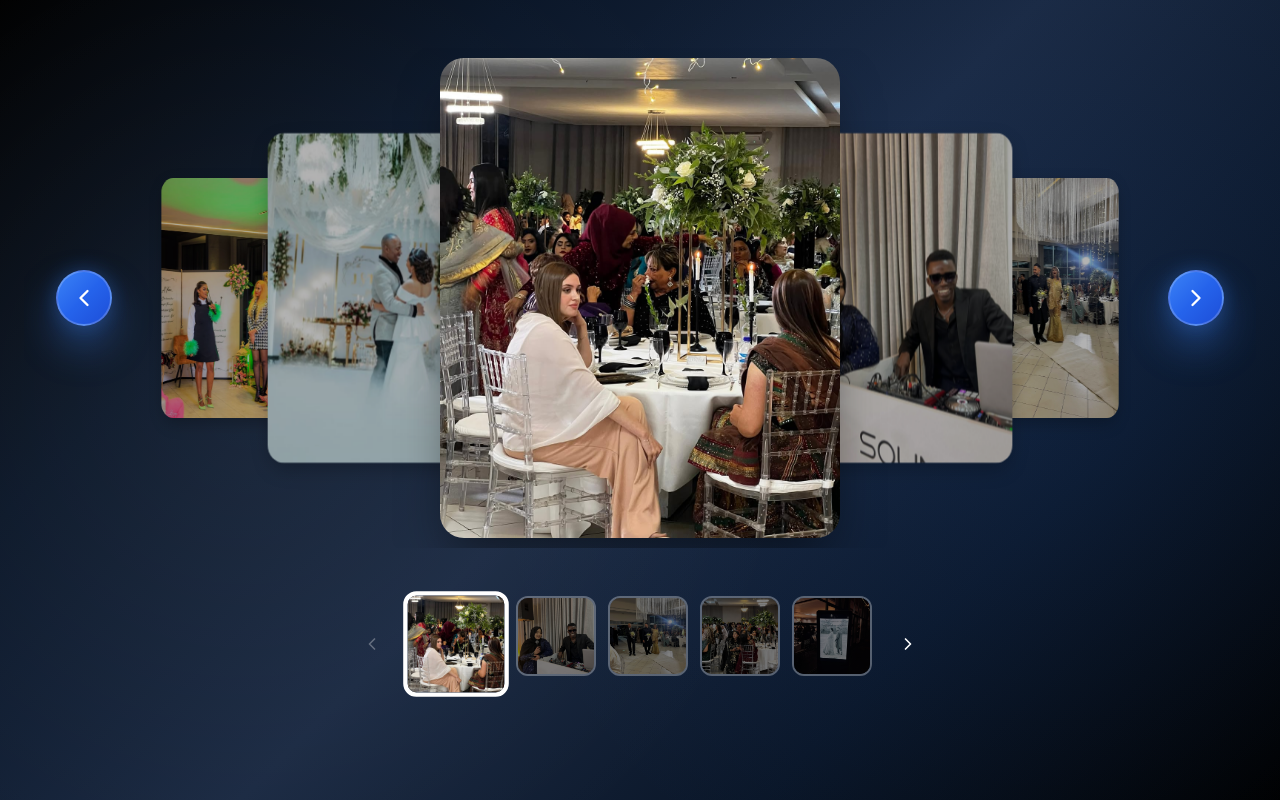
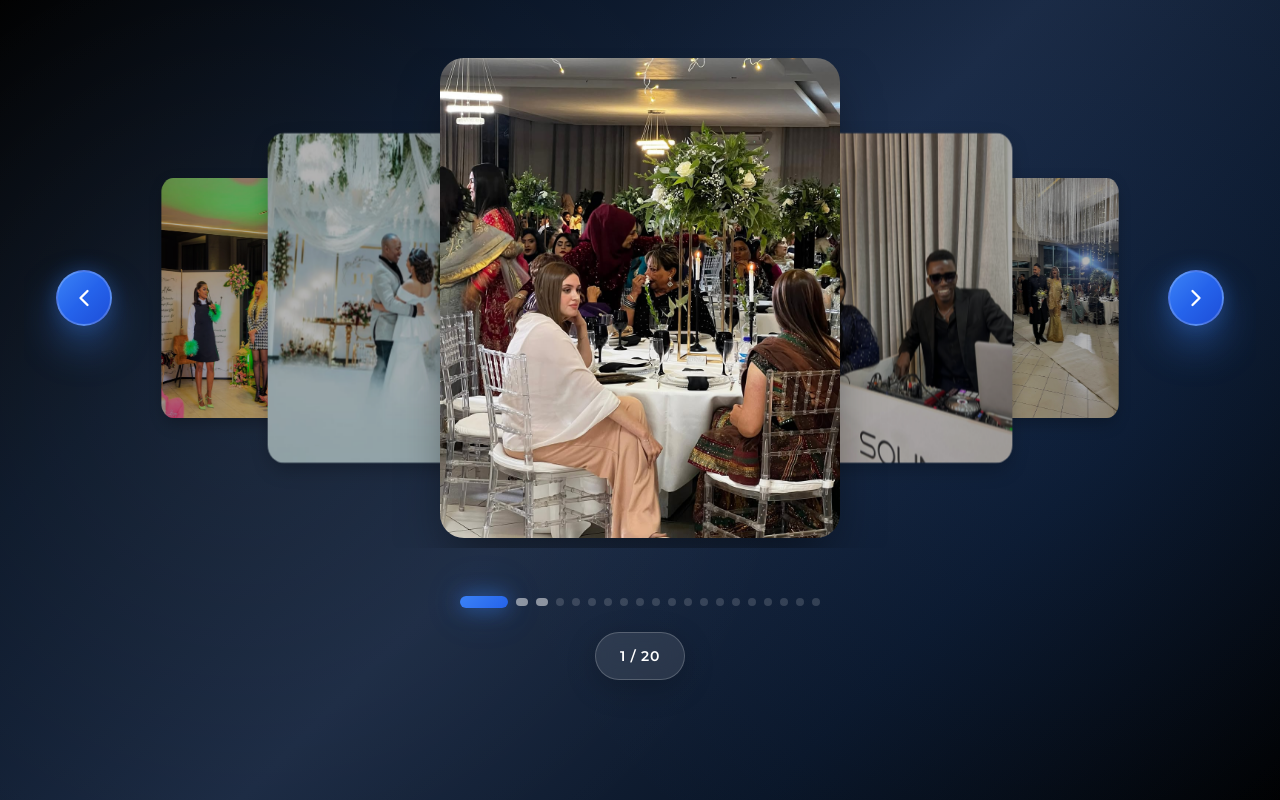
Before and after one commit to Naomi-Faffy/LightSound, a React (Vite) app: page /gallery in a window 1280 px wide. Built offline with nearby package versions, Linux system fonts and the light colour scheme.

Commit message:
Update portfolio

```diff
--- a/src/components/gallery/ThreeDCarousel.jsx
+++ b/src/components/gallery/ThreeDCarousel.jsx
@@ -5,8 +5,6 @@ import { Button } from "@/components/ui/button";
 
 export default function ThreeDCarousel({ images }) {
   const [currentIndex, setCurrentIndex] = useState(0);
-  const [thumbnailStartIndex, setThumbnailStartIndex] = useState(0);
-  const THUMBNAILS_PER_VIEW = 5;
 
   const getVisibleImages = () => {
     const visible = [];
@@ -30,29 +28,9 @@ export default function ThreeDCarousel({ images }) {
     setCurrentIndex((prev) => (prev - 1 + images.length) % images.length);
   };
 
-  const handleThumbnailClick = (index) => {
+  const handleDotClick = (index) => {
     setCurrentIndex(index);
   };
-
-  const handleThumbnailPrev = () => {
-    if (thumbnailStartIndex > 0) {
-      setThumbnailStartIndex(thumbnailStartIndex - 1);
-    }
-  };
-
-  const handleThumbnailNext = () => {
-    if (thumbnailStartIndex < images.length - THUMBNAILS_PER_VIEW) {
-      setThumbnailStartIndex(thumbnailStartIndex + 1);
-    }
-  };
-
-  useEffect(() => {
-    if (currentIndex < thumbnailStartIndex) {
-      setThumbnailStartIndex(currentIndex);
-    } else if (currentIndex >= thumbnailStartIndex + THUMBNAILS_PER_VIEW) {
-      setThumbnailStartIndex(currentIndex - THUMBNAILS_PER_VIEW + 1);
-    }
-  }, [currentIndex, thumbnailStartIndex]);
 
   useEffect(() => {
     const handleKeyDown = (e) => {
@@ -235,87 +213,79 @@ export default function ThreeDCarousel({ images }) {
 
       <div style={{
         display: "flex",
+        flexDirection: "column",
         alignItems: "center",
         justifyContent: "center",
-        gap: "1rem",
+        gap: "1.5rem",
         marginTop: "3rem"
       }}>
-        <Button
-          variant="ghost"
-          size="icon"
-          onClick={handleThumbnailPrev}
-          disabled={thumbnailStartIndex === 0}
-          style={{
-            color: "white",
-            opacity: thumbnailStartIndex === 0 ? 0.3 : 1,
-            cursor: thumbnailStartIndex === 0 ? "not-allowed" : "pointer"
-          }}
-          className="hover:bg-white/10"
-        >
-          <ChevronLeft style={{ width: "1.25rem", height: "1.25rem" }} />
-        </Button>
-
-        <div style={{ display: "flex", gap: "0.75rem" }}>
-          {images
-            .slice(thumbnailStartIndex, thumbnailStartIndex + THUMBNAILS_PER_VIEW)
-            .map((image, idx) => {
-              const actualIndex = thumbnailStartIndex + idx;
-              const isActive = actualIndex === currentIndex;
+        {/* Dot Indicators */}
+        <div style={{
+          display: "flex",
+          gap: "0.5rem",
+          alignItems: "center",
+          justifyContent: "center",
+          flexWrap: "wrap",
+          maxWidth: "600px"
+        }}>
+          {images.map((image, index) => {
+            const isActive = index === currentIndex;
+            const distance = Math.abs(index - currentIndex);
+            const isNearby = distance <= 2;
 
             return (
               <motion.button
                 key={image.id}
-                  onClick={() => handleThumbnailClick(actualIndex)}
+                onClick={() => handleDotClick(index)}
                 style={{
-                    position: "relative",
-                    overflow: "hidden",
-                    borderRadius: "0.75rem",
-                    flexShrink: 0,
-                    width: isActive ? "6rem" : "5rem",
-                    height: isActive ? "6rem" : "5rem",
-                    border: isActive ? "4px solid white" : "2px solid rgba(255, 255, 255, 0.3)",
+                  width: isActive ? "3rem" : isNearby ? "0.75rem" : "0.5rem",
+                  height: isActive ? "0.75rem" : "0.5rem",
+                  borderRadius: "9999px",
+                  background: isActive
+                    ? "linear-gradient(135deg, #3b82f6 0%, #2563eb 100%)"
+                    : isNearby
+                    ? "rgba(255, 255, 255, 0.5)"
+                    : "rgba(255, 255, 255, 0.3)",
+                  border: "none",
                   cursor: "pointer",
-                    transition: "all 0.3s",
-                    transform: isActive ? "scale(1.1)" : "scale(1)"
+                  transition: "all 0.3s ease",
+                  boxShadow: isActive
+                    ? "0 0 20px rgba(59, 130, 246, 0.6), 0 0 40px rgba(59, 130, 246, 0.3)"
+                    : "none",
+                  opacity: isNearby ? 1 : 0.5
                 }}
-                  whileHover={{ scale: isActive ? 1.1 : 1.05 }}
-                  whileTap={{ scale: 0.95 }}
-                >
-                  <img
-                    src={image.thumb}
-                    alt={`Thumbnail ${actualIndex + 1}`}
-                    style={{
-                      width: "100%",
-                      height: "100%",
-                      objectFit: "cover"
+                whileHover={{
+                  scale: 1.2,
+                  opacity: 1
                 }}
+                whileTap={{ scale: 0.9 }}
+                aria-label={`Go to image ${index + 1}`}
               />
-                  {!isActive && (
-                    <div style={{
-                      position: "absolute",
-                      inset: 0,
-                      backgroundColor: "rgba(0, 0, 0, 0.5)"
-                    }} />
-                  )}
-                </motion.button>
             );
           })}
         </div>
 
-        <Button
-          variant="ghost"
-          size="icon"
-          onClick={handleThumbnailNext}
-          disabled={thumbnailStartIndex >= images.length - THUMBNAILS_PER_VIEW}
-          style={{
+        {/* Counter Display */}
+        <div style={{
+          display: "flex",
+          alignItems: "center",
+          gap: "1rem",
+          padding: "0.75rem 1.5rem",
+          borderRadius: "9999px",
+          background: "rgba(255, 255, 255, 0.1)",
+          backdropFilter: "blur(10px)",
+          border: "1px solid rgba(255, 255, 255, 0.2)",
+          boxShadow: "0 8px 32px rgba(0, 0, 0, 0.2)"
+        }}>
+          <span style={{
             color: "white",
-            opacity: thumbnailStartIndex >= images.length - THUMBNAILS_PER_VIEW ? 0.3 : 1,
-            cursor: thumbnailStartIndex >= images.length - THUMBNAILS_PER_VIEW ? "not-allowed" : "pointer"
-          }}
-          className="hover:bg-white/10"
-        >
-          <ChevronRight style={{ width: "1.25rem", height: "1.25rem" }} />
-        </Button>
+            fontSize: "0.875rem",
+            fontWeight: "600",
+            letterSpacing: "0.05em"
+          }}>
+            {currentIndex + 1} / {images.length}
+          </span>
+        </div>
       </div>
     </div>
   );
```
Lines whose indentation alone changed are shown as unchanged.
